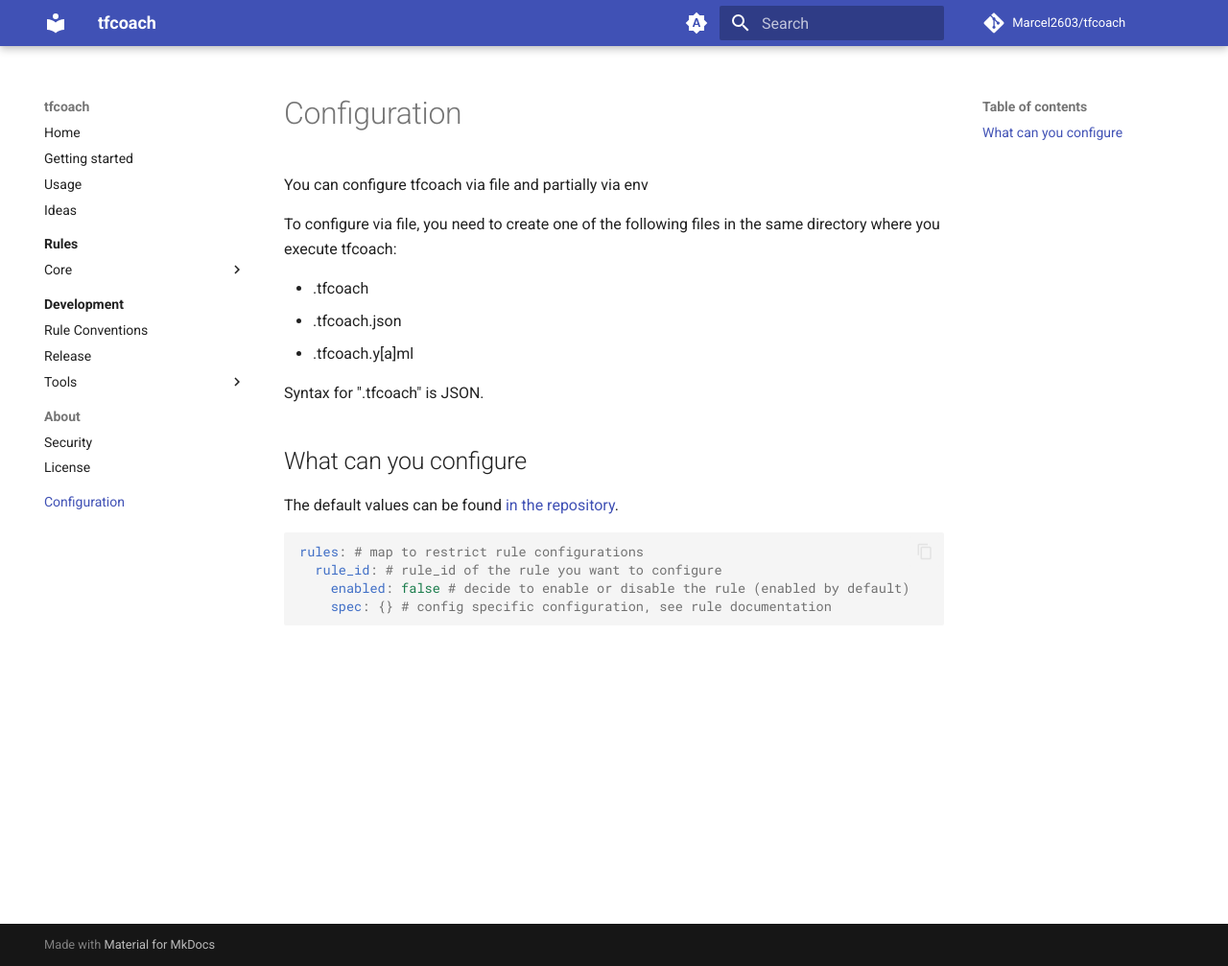
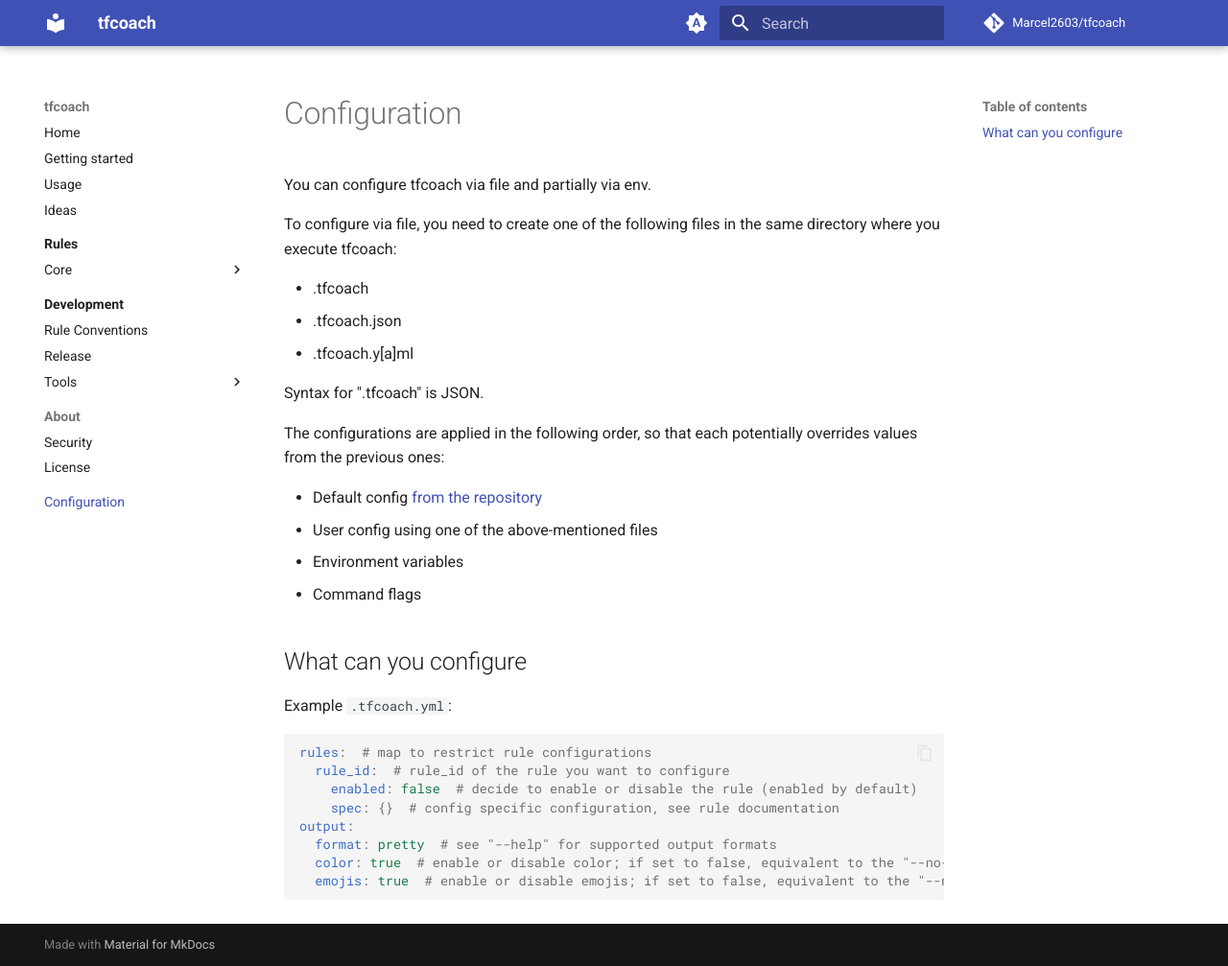
Before and after one commit to Marcel2603/tfcoach, an MkDocs documentation site: the page built from docs/pages/configuration.md, in a window 1280 px wide and 1007 px high. Shown: the whole window at 96% size. Built offline with MkDocs 1.6.1 and Material for MkDocs 9.7.7, drawn with Linux system fonts in a browser that asks for light colours; comment, search, counter and statistics services are not loaded.

Commit message:
docs: Improve config documentation

````diff
--- a/docs/pages/configuration.md
+++ b/docs/pages/configuration.md
@@ -1,6 +1,6 @@
 # Configuration
 
-You can configure tfcoach via file and partially via env
+You can configure tfcoach via file and partially via env.
 
 To configure via file, you need to create one of the following files in the same directory where you execute tfcoach:
 
@@ -10,13 +10,25 @@ To configure via file, you need to create one of the following files in the same
 
 Syntax for ".tfcoach" is JSON.
 
+The configurations are applied in the following order, so that each potentially overrides values
+from the previous ones:
+
+- Default config [from the repository](https://github.com/Marcel2603/tfcoach/blob/main/cmd/config/.tfcoach.default.yml)
+- User config using one of the above-mentioned files
+- Environment variables
+- Command flags
+
 ## What can you configure
 
-The default values can be found [in the repository](https://github.com/marcel2603/tfcoach/cmd/config/.tfcoach.default.yml).
+Example `.tfcoach.yml`:
 
 ```yaml
-rules: # map to restrict rule configurations
-  rule_id: # rule_id of the rule you want to configure
-    enabled: false # decide to enable or disable the rule (enabled by default)
-    spec: {} # config specific configuration, see rule documentation
+rules:  # map to restrict rule configurations
+  rule_id:  # rule_id of the rule you want to configure
+    enabled: false  # decide to enable or disable the rule (enabled by default)
+    spec: {}  # config specific configuration, see rule documentation
+output:
+  format: pretty  # see "--help" for supported output formats
+  color: true  # enable or disable color; if set to false, equivalent to the "--no-color" flag
+  emojis: true  # enable or disable emojis; if set to false, equivalent to the "--no-emojis" flag
 ```
````
